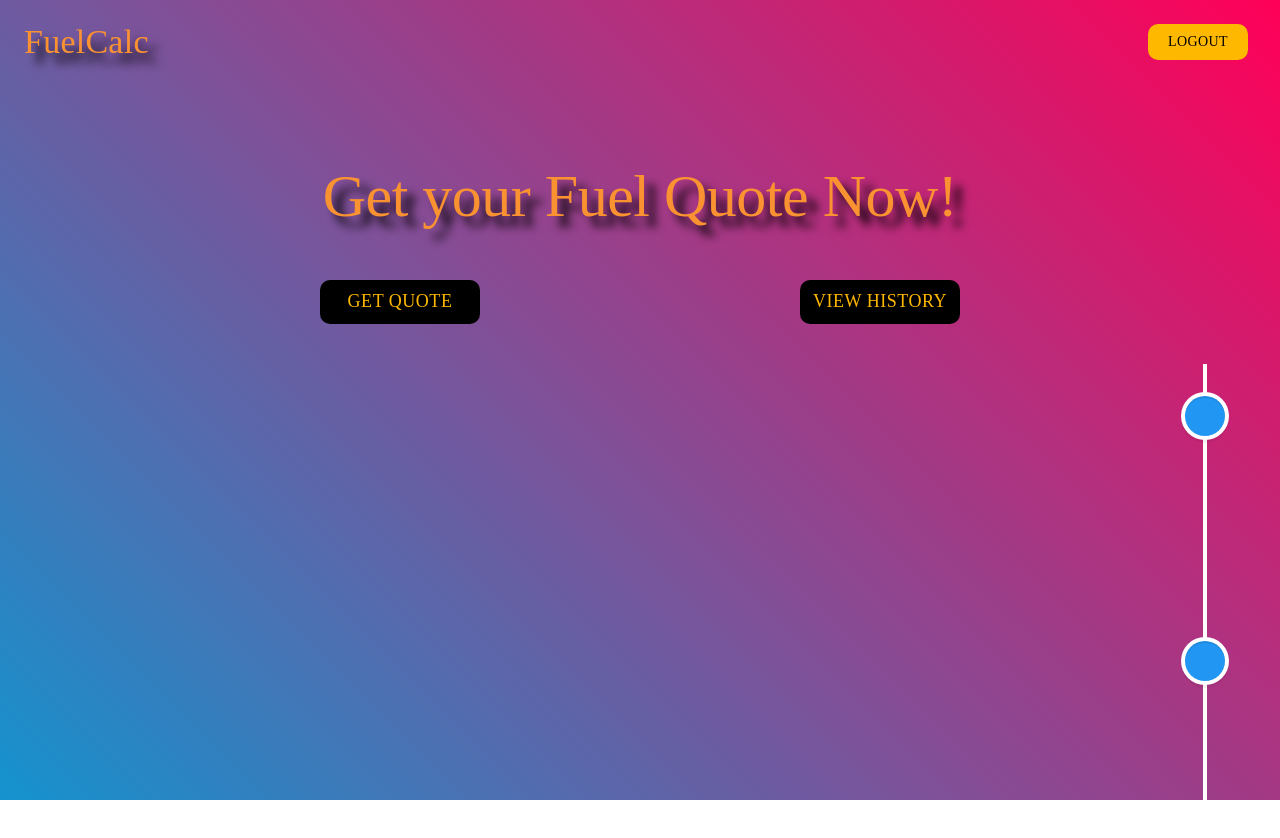
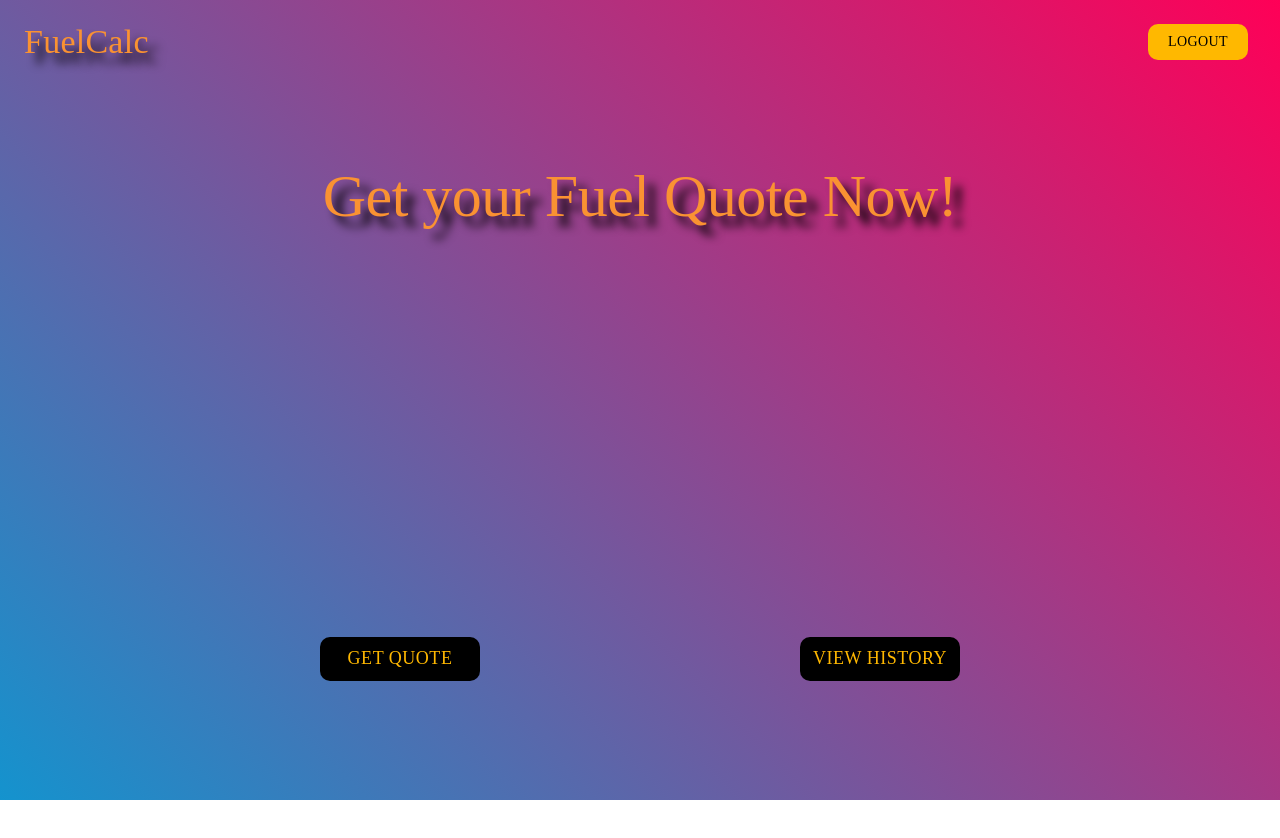
Before and after one commit to shubhsheth/SD-Project, a React (Create React App) app in the folder client/: page /fuel-quote in a window 1280 px wide. Shown: the top 838 px of the page. After the commit the page ends 800 px from the top, so only its background shows below. Built offline with nearby package versions, Linux system fonts and the light colour scheme.

Commit message:
fix FuelHistoryTable

```diff
--- a/client/src/pages/FuelHistory/FuelHistoryTable.js
+++ b/client/src/pages/FuelHistory/FuelHistoryTable.js
@@ -26,17 +26,12 @@ export default function FuelHistory() {
   const classes = useRowStyles();
   const [history, setHistory] = useState([])
 
-  const myList = [
-    { location: "TX", gallons: "2", date: "2-2-2021", quote: "a", total: "50" },
-    { location: "TX", gallons: "2", date: "2-2-2021", quote: "a", total: "50" },
-  ]
-
   const columns = [
-    { label: "Location", key: "location", align: "center" },
-    { label: "Gallons", key: "gallons", align: "center" },
-    { label: "Date", key: "date", align: "center" },
-    { label: "Quote", key: "quote", align: "center" },
-    { label: "Total", key: "total", align: "center" },
+    { label: "Gallons", key: "gallons", align: "right" },
+    { label: "State", key: "location", align: "right" },
+    { label: "Date & Time", key: "date", align: "right" },
+    { label: "Price Per Gallon ($)", key: "quote", align: "right" },
+    { label: "Total ($)", key: "total", align: "right" },
   ];
 
   const getHistory = () => {
@@ -72,14 +67,23 @@ export default function FuelHistory() {
           </TableRow>
         </TableHead>
         <TableBody>
-          {myList.map((row, index) => (
-            <TableRow key={index} >
-              {columns.map((column) => {
-                  return (
-                    <TableCell key={column.key} align={column.align}>
-                    {row[column.key]}
-                    </TableCell>);
-              })}
+          {history.map((row, index) => (
+            <TableRow key={index}>
+              <TableCell align="right">
+                {row.gallons}
+              </TableCell>
+              <TableCell align="right">
+                {row.address}
+              </TableCell>
+              <TableCell align="right">
+                {Date(row.date).toString()}
+              </TableCell>
+              <TableCell align="right">
+                {row.price}
+              </TableCell>
+              <TableCell align="right">
+                {parseFloat(row.total).toFixed(2)}
+              </TableCell>
             </TableRow>
           ))}
         </TableBody>
--- a/client/src/pages/FuelQuote/FuelQuote.js
+++ b/client/src/pages/FuelQuote/FuelQuote.js
@@ -9,7 +9,6 @@ import Typography from "@material-ui/core/Typography";
 import Button from "@material-ui/core/Button";
 import Link from "@material-ui/core/Link";
 
-import FuelQuoteList from "./FuelQuoteList";
 import FuelQuoteGetQuote from "./FuelQuoteGetQuote";
 
 const useStyles = makeStyles((theme) => ({
@@ -79,9 +78,6 @@ const useStyles = makeStyles((theme) => ({
     fontSize: "18px",
     marginTop: theme.spacing(3),
   },
-  quoteList: {
-    marginTop: theme.spacing(5),
-  },
 }));
 
 export default function FuelQuote({userId}) {
@@ -120,9 +116,6 @@ export default function FuelQuote({userId}) {
             </Link>
           </Grid>
         </Grid>
-        <Grid item xs={12} className={classes.quoteList}>
-          <FuelQuoteList />
-        </Grid>
       </Grid>
     </div>
   );
--- a/client/src/pages/FuelQuote/FuelQuoteList.js
+++ /dev/null
@@ -1,52 +0,0 @@
-import React from "react";
-
-import {
-  VerticalTimeline,
-  VerticalTimelineElement,
-} from "react-vertical-timeline-component";
-import "react-vertical-timeline-component/style.min.css";
-
-export default function FuelQuoteList() {
-  return (
-    <div>
-      <VerticalTimeline layout={"1-column-right"}>
-        <VerticalTimelineElement
-          className="vertical-timeline-element--work"
-          contentStyle={{ background: "rgb(33, 150, 243)", color: "#fff" }}
-          contentArrowStyle={{ borderRight: "7px solid  rgb(33, 150, 243)" }}
-          date="February 15, 2021"
-          iconStyle={{ background: "rgb(33, 150, 243)", color: "#fff" }}
-        >
-          <h3 className="vertical-timeline-element-title">FuelQuoteID: 1</h3>
-          <h3 className="vertical-timeline-element-subtitle">
-            Gallons Requested: 15
-          </h3>
-          <h3 className="vertical-timeline-element-subtitle">
-            Price per gallon: $2.99
-          </h3>
-          <p>321 Chicken, Houston, TX, 77002</p>
-          {/* <button>CLICK ME</button> */}
-        </VerticalTimelineElement>
-        <VerticalTimelineElement
-          className="vertical-timeline-element--work"
-          contentStyle={{
-            background: "#FFF",
-            color: "rgb(33, 150, 243)",
-          }}
-          contentArrowStyle={{ borderRight: "7px solid  rgb(33, 150, 243)" }}
-          date="February 3, 2021"
-          iconStyle={{ background: "rgb(33, 150, 243)", color: "#fff" }}
-        >
-          <h3 className="vertical-timeline-element-title">FuelQuoteID: 1</h3>
-          <h3 className="vertical-timeline-element-subtitle">
-            Gallons Requested: 20
-          </h3>
-          <h3 className="vertical-timeline-element-subtitle">
-            Price per gallon: $2.09
-          </h3>
-          <p>456 Donut Street, Houston, TX, 77002</p>
-        </VerticalTimelineElement>
-      </VerticalTimeline>
-    </div>
-  );
-}
```
